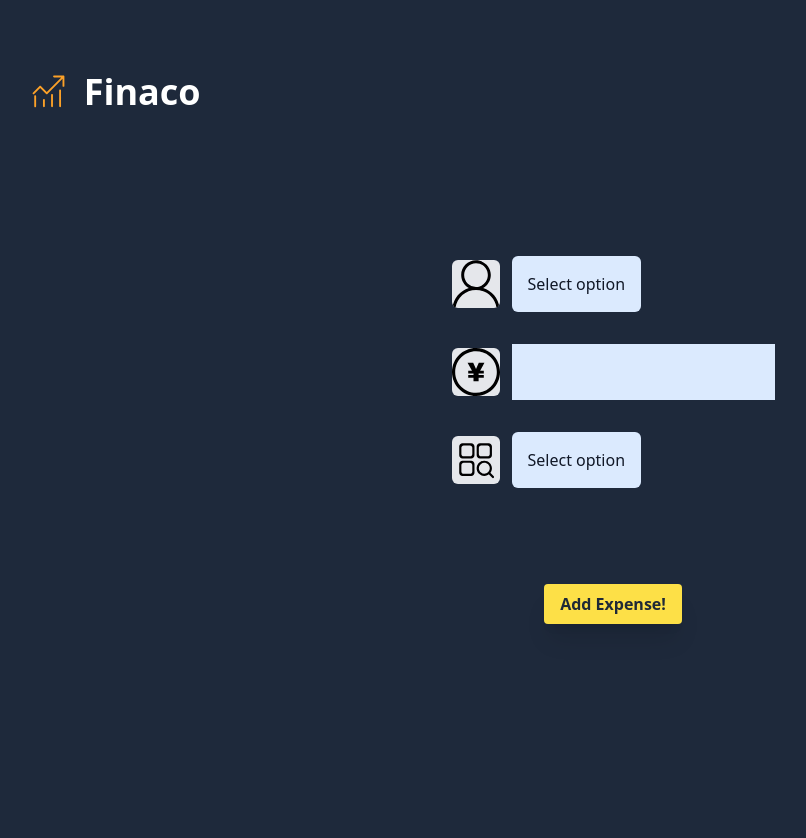
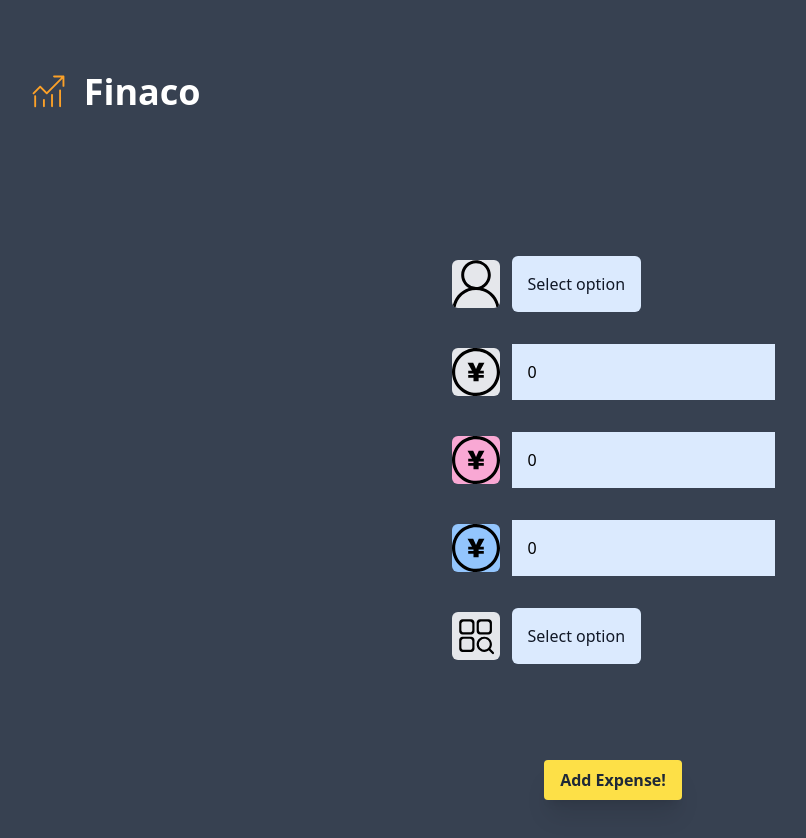
Before and after one commit to UtkarshK12/Expense-app, a Vue app: page /add in a window 1280 px wide. Shown: the top 838 px of the page, without its empty margins (27-833 px from the left). Before the commit the page ends 800 px from the top, so only its background shows below. Built offline with nearby package versions, Linux system fonts and the light colour scheme.

Commit message:
added split features

```diff
--- a/index.html
+++ b/index.html
@@ -8,7 +8,7 @@
     <title>Expense</title>
     <style>
       body {
-        background-color: rgb(30 41 59) /* Set the body background color to a light shade of gray */
+        background-color: rgb(55 65 81) /* Set the body background color to a light shade of gray */
       }
     </style>
   </head>
--- a/src/components/AddExpense.vue
+++ b/src/components/AddExpense.vue
@@ -3,20 +3,33 @@ import {ref} from 'vue'
 import Multiselect from 'vue-multiselect'
 
 let nameList = ref(["Utkarsh","Natsuki"])
-let amount = ref()
+let totalamount = ref(0)
+let nachiamount = ref(0)
+let utoamount = ref(0)
+
 let name=ref()
 
 let category =ref()
 let categoryList = ref(["Food","Maintenance","Grocery","Need","Want"])
 
 const onSubmit = () =>{
-    console.log(String(name.value+" "+amount.value+" "+category.value))
+    console.log(String(name.value+" "+totalamount.value+" "+category.value+" "+utoamount.value+" "+nachiamount.value))
 }
+
+function updatenachiamount() {
+  console.log(nachiamount.value)
+  nachiamount.value= totalamount.value-utoamount.value
+}
+
+function updateutoamount() {
+  utoamount.value= totalamount.value-nachiamount.value
+}
+
 
 </script>
 
 <template>
-<div class="lex md:p-6 flex-col  w-full mx-auto min-h-screen bg-slate-800">
+<div class="lex md:p-6 flex-col  w-full mx-auto min-h-screen bg-gray-700">
 
   <div class="flex p-8 items-center w-full min-w-max">
     <div class="sm:h-10 sm:w-10 lg:h-10 lg:w-10"><img src="../assets/finance-48.svg"></div>
@@ -39,7 +52,21 @@ const onSubmit = () =>{
           <div>
             <img src="../assets/yen_coin.svg" class="h-12 w-12 bg-gray-200 rounded-md">
            </div>
-            <input class="bg-blue-100 text-gray-900　rounded-md p-4" v-model="amount" type="number">
+            <input class="bg-blue-100 text-gray-900　rounded-md p-4" v-model="totalamount" type="number">
+        </div>
+
+        <div class="p-4 flex items-center gap-3">
+          <div>
+            <img src="../assets/yen_coin.svg" class="h-12 w-12 bg-pink-300 rounded-md">
+           </div>
+            <input class="bg-blue-100 text-gray-900　rounded-md p-4" @change="updateutoamount" v-model="nachiamount" type="number">
+        </div>
+
+        <div class="p-4 flex items-center gap-3">
+          <div>
+            <img src="../assets/yen_coin.svg" class="h-12 w-12 bg-blue-300 rounded-md">
+           </div>
+            <input class="bg-blue-100 text-gray-900　rounded-md p-4"  @change="updatenachiamount" v-model="utoamount" type="number">
         </div>
 
         <div class="p-4 flex items-center gap-3" >
--- a/src/components/Home.vue
+++ b/src/components/Home.vue
@@ -13,7 +13,7 @@ import router from '../index'
 </script>
 
 <template>
-<div class="flex md:p-6 flex-col justify-center items-center w-full mx-auto min-h-screen bg-slate-800">
+<div class="flex md:p-6 flex-col justify-center items-center w-full mx-auto min-h-screen bg-gray-700">
 
   <router-link to="/add">
     <button class="md:right-10 md:bottom-10 fixed z-150 py-2 px-4 text-3xl sm:bottom-5 sm:right-5 bottom-10 right-20 mr-4 mb-4 shadow-xl bg-yellow-300 hover:bg-white text-gray-800 hover:text-blue-500 font-bold py-2 px-4 rounded">
--- a/src/components/graphWidgets/FixedExpenseChart.vue
+++ b/src/components/graphWidgets/FixedExpenseChart.vue
@@ -45,7 +45,7 @@ onMounted(async()=>{
 
 <template>
 
-<div class="bg-gray-700 p-8 rounded-lg shadow-lg flex flex-col items-center shadow-xl">
+<div class="bg-gray-600 p-8 rounded-lg shadow-lg flex flex-col items-center shadow-xl">
   <h1 class="p-1 text-gray-400">Fixed Expenses</h1>
   <canvas id="fixed-chart"></canvas></div>
 
--- a/src/components/graphWidgets/FoodExpenseChart.vue
+++ b/src/components/graphWidgets/FoodExpenseChart.vue
@@ -44,7 +44,7 @@ onMounted(async()=>{
 
 <template>
 
-<div class="bg-gray-700 p-8 rounded-lg shadow-lg flex flex-col items-center shadow-xl">
+<div class="bg-gray-600 p-8 rounded-lg shadow-lg flex flex-col items-center shadow-xl">
   <h1 class="p-1 text-gray-400">Food Expenses</h1>
   <canvas id="food-chart"></canvas></div>
 
--- a/src/components/graphWidgets/GroceryExpenseChart.vue
+++ b/src/components/graphWidgets/GroceryExpenseChart.vue
@@ -45,7 +45,7 @@ onMounted(async()=>{
 
 <template>
 
-<div class="bg-gray-700 p-8 rounded-lg shadow-lg flex flex-col items-center shadow-xl">
+<div class="bg-gray-600 p-8 rounded-lg shadow-lg flex flex-col items-center shadow-xl">
   <h1 class="p-1 text-gray-400">Grocery Expenses</h1>
   <canvas id="grocery-chart"></canvas></div>
 
--- a/src/components/graphWidgets/NeededExpenseChart.vue
+++ b/src/components/graphWidgets/NeededExpenseChart.vue
@@ -45,7 +45,7 @@ onMounted(async()=>{
 
 <template>
 
-<div class="bg-gray-700 p-8 rounded-lg shadow-lg flex flex-col items-center shadow-xl">
+<div class="bg-gray-600 p-8 rounded-lg shadow-lg flex flex-col items-center shadow-xl">
   <h1 class="p-1 text-gray-400">Needed Expenses</h1>
   <canvas id="needed-chart"></canvas></div>
 
--- a/src/components/graphWidgets/TotalExpenseChart.vue
+++ b/src/components/graphWidgets/TotalExpenseChart.vue
@@ -45,7 +45,7 @@ onMounted(async()=>{
 
 <template>
 
-<div class="bg-gray-700 p-8 rounded-lg shadow-lg flex flex-col items-center shadow-xl">
+<div class="bg-gray-600 p-8 rounded-lg shadow-lg flex flex-col items-center shadow-xl">
   <h1 class="p-1 text-gray-400">Total Expenses</h1>
   <canvas id="total-chart"></canvas></div>
 
--- a/src/components/graphWidgets/WantExpenseChart.vue
+++ b/src/components/graphWidgets/WantExpenseChart.vue
@@ -45,7 +45,7 @@ onMounted(async()=>{
 
 <template>
 
-<div class="bg-gray-700 p-8 rounded-lg shadow-lg flex flex-col items-center shadow-xl">
+<div class="bg-gray-600 p-8 rounded-lg shadow-lg flex flex-col items-center shadow-xl">
   <h1 class="p-1 text-gray-400">Want Expenses</h1>
   <canvas id="wanted-chart"></canvas></div>
 
```
